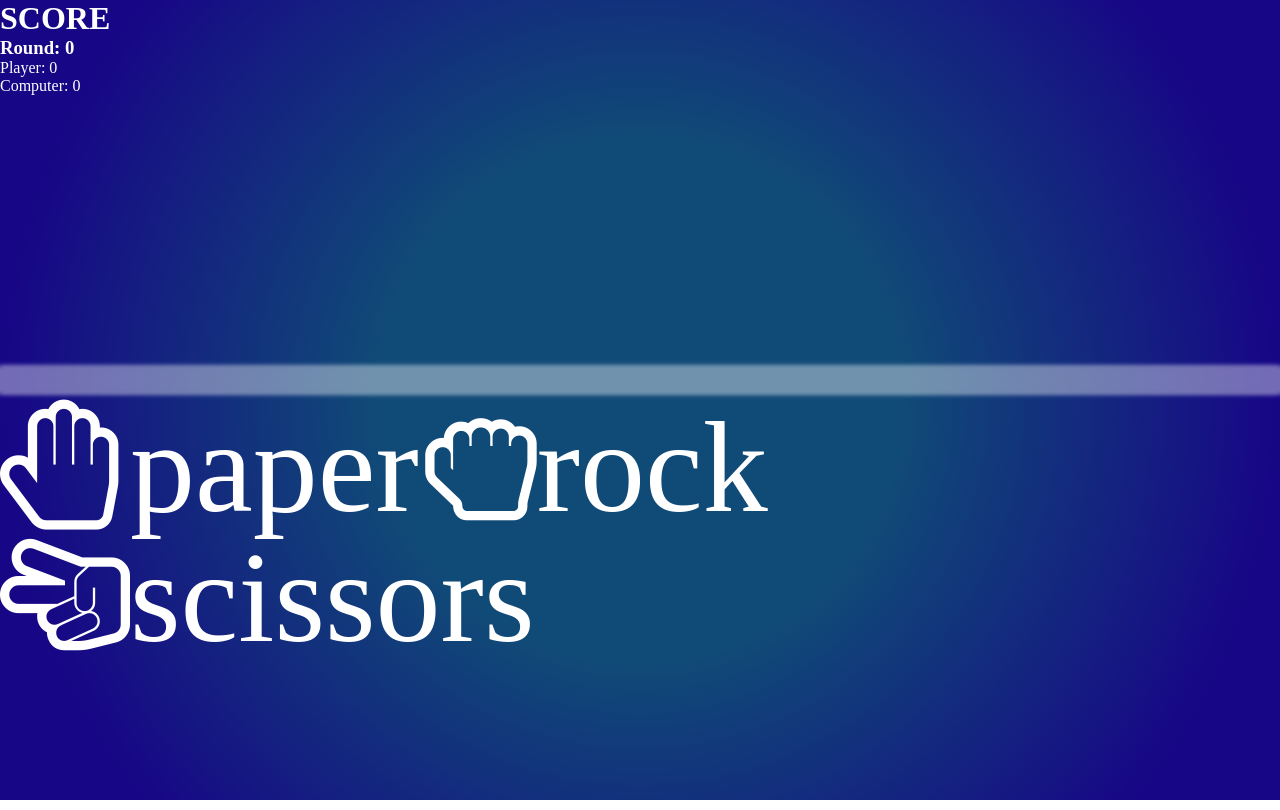
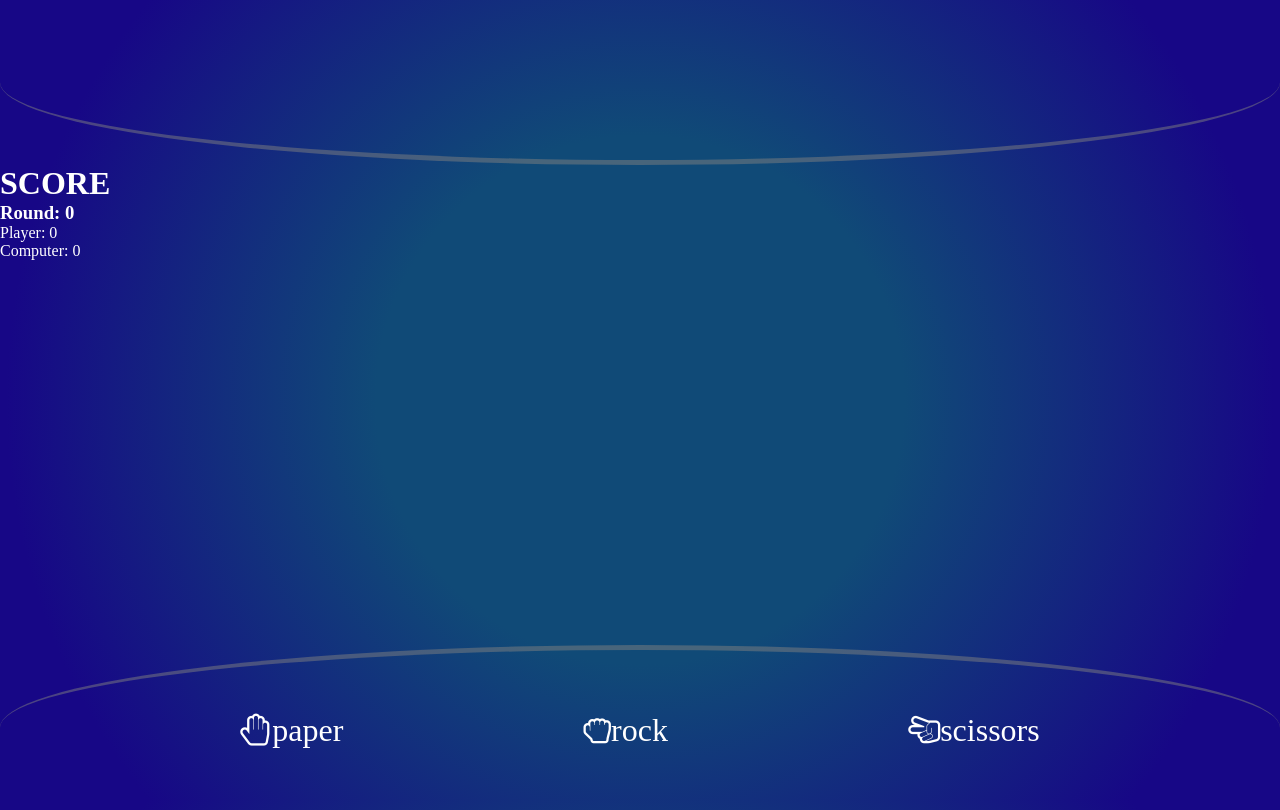
Before and after one commit to pidzi247/Rock-Paper-Scissors, a plain HTML site: page index.html in a window 1280 px wide. Drawn offline with Linux system fonts and the light colour scheme.

Commit message:
Divided game board into 3 parts

```diff
--- a/index.html
+++ b/index.html
@@ -12,6 +12,8 @@
 <body>
   <div class="game-board">
     <div class="computer-side">
+    </div>
+    <div class="result-side">
       <h1>SCORE</h1>
       <p id="pc-choice"></p>
       <h3 id="round">Round: 0</h3>
@@ -20,11 +22,10 @@
         <p id="score-pc">Computer: 0</p>
       </div>
     </div>
-    <hr>
     <div class="player-side">
-      <button class="fa fa-hand-paper-o fa-5x btn red" aria-hidden="true"><span>paper</span></button>
-      <button class="fa fa-hand-rock-o fa-5x btn green" aria-hidden="true"><span>rock</span></button>
-      <button class="fa fa-hand-scissors-o fa-5x btn brown" aria-hidden="true"><span>scissors</span></button>
+      <button class="fa fa-hand-paper-o fa-2x btn red" aria-hidden="true"><span>paper</span></button>
+      <button class="fa fa-hand-rock-o fa-2x btn green" aria-hidden="true"><span>rock</span></button>
+      <button class="fa fa-hand-scissors-o fa-2x btn brown" aria-hidden="true"><span>scissors</span></button>
     </div>
   </div>
   <div id="log">
--- a/script.js
+++ b/script.js
@@ -81,7 +81,7 @@ function playRound(playerSelection, computerSelection) {
   let roundLog = document.createElement("div");
   let logMessage = `player => ${playerCurrentChoice.toUpperCase()} vs ${computerCurrentChoice.toUpperCase()} <= computer || ${playerScore} : ${computerScore}`;
   roundLog.textContent = logMessage;
-  hud.appendChild(roundLog);
+  hud.insertBefore(roundLog, hud.firstChild);
 }
 
 function reset() {
@@ -97,5 +97,6 @@ function reset() {
     document.getElementById("round").innerHTML = "Round:  " + rounds;
     document.getElementById("score-player").innerHTML = "Player:  " + playerScore;
     document.getElementById("score-pc").innerHTML = "Computer:  " + computerScore;
+    hud.replaceChildren();
   }
 }
--- a/style.css
+++ b/style.css
@@ -85,19 +85,17 @@ button span {
   padding: 0;
 }
 
+html {
+  width: 100%;
+  height: 100vh;
+  overflow: auto;
+}
+
 body {
   position: relative;
-  display: flex;
   height: 100vh;
   background: rgb(16,74,119);
   background: radial-gradient(circle, rgba(16,74,119,1) 35%, rgba(23,7,134,1) 84%);
-}
-
-hr {
-  margin: 10px 0;
-  opacity: 0.4;
-  border: 10px solid white;
-  box-shadow: -5px 0 5px 4px white, 5px 0 4px 4px white;
 }
 
 .game-board {
@@ -115,14 +113,28 @@ hr {
   text-align: right;
 }
 
-.player-side {
-  height: 45%;
-  font-size: 26px;
+.computer-side {
+  border-bottom: 5px rgba(128,128,128,0.5) solid;
 }
 
-.computer-side {
-  width: 80%;
-  height: 45%;
+.result-side {
+  width: 100%;
+  height: 60%;
+}
+
+.player-side {
+  border-top: 5px rgba(128,128,128,0.5) solid;
+  display: flex;
+  justify-content: space-evenly;
+  align-items: center;
+
+}
+
+.computer-side,
+.player-side {
+  width: 100%;
+  height: 20%;
+  border-radius: 50%;
 }
 
 .fa {
@@ -130,8 +142,11 @@ hr {
   border: none;
 }
 
-/*@media (max-width: 480px) {
+@media (max-width: 480px) {
   #log {
     visibility: hidden;
   }
+  span {
+    display: none;
+  }
 }
```
